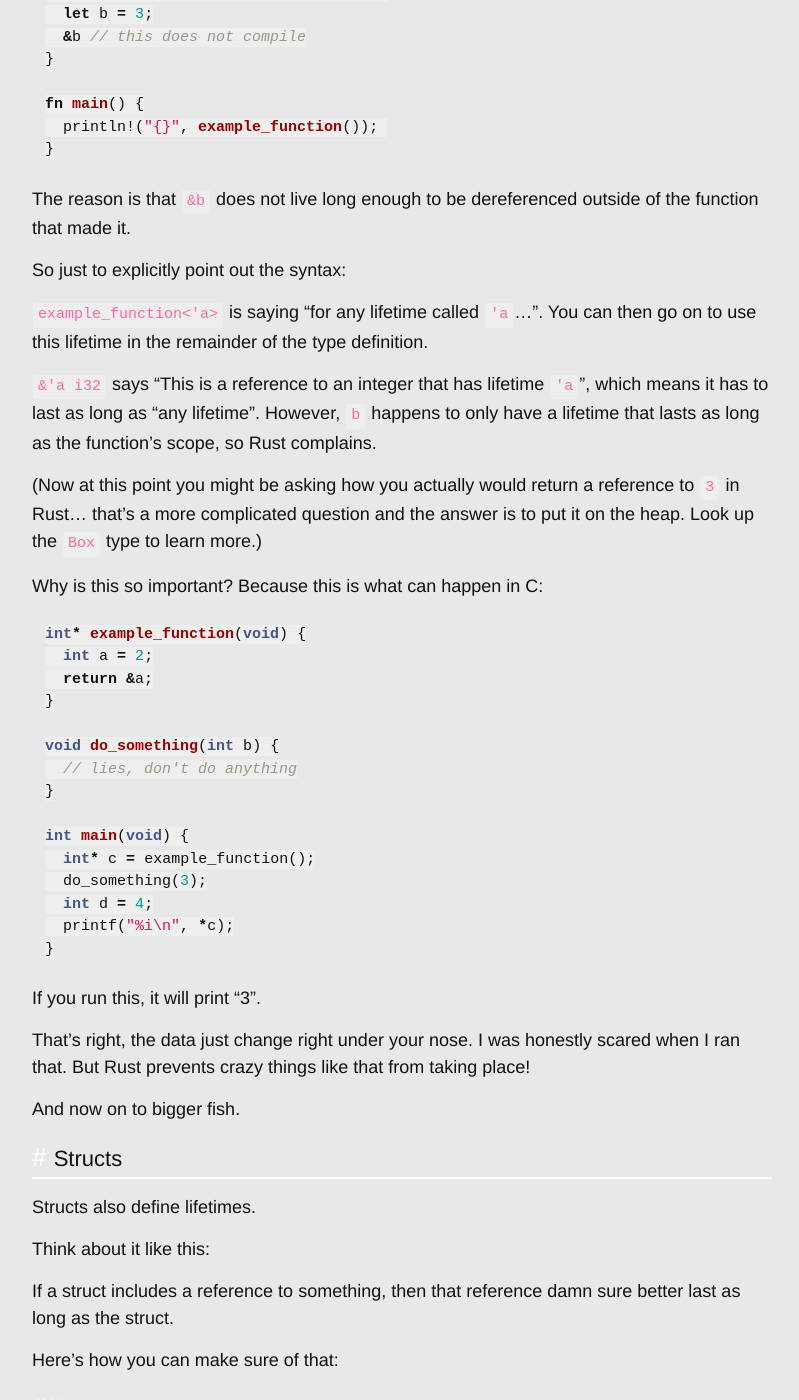
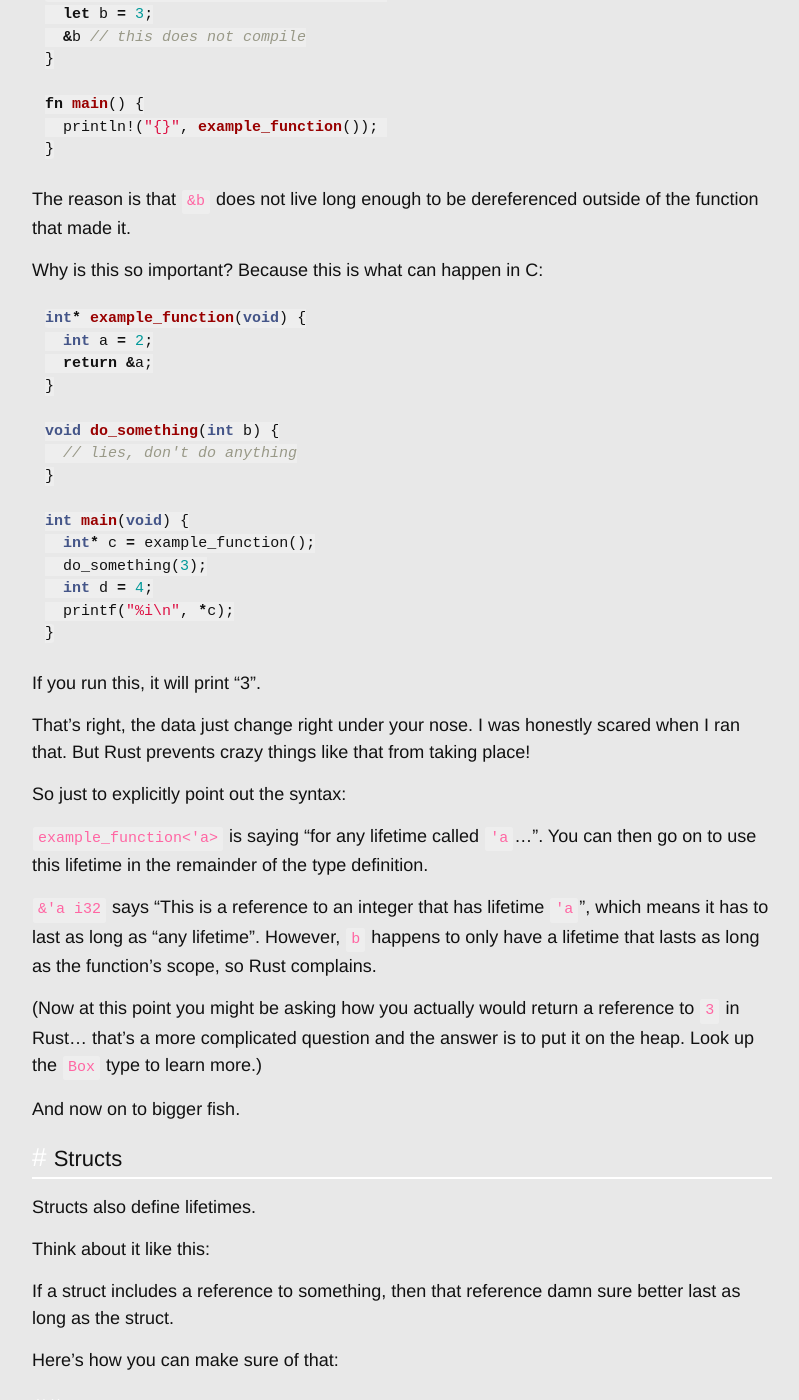
Before and after one commit to Charlesetc/charlesetc, a Jekyll site: the page built from _posts/2015-10-29-rust-lifetimes.markdown, in a window 1280 px wide and 1400 px high, scrolled down 1848 px. Shown: the whole window, without its empty margins (238-1037 px from the left). Built offline with Jekyll 4.4.1, drawn with Linux system fonts in a browser that asks for light colours; Markdown is read by kramdown in place of the engine named in the settings; some of the changed lines change nothing that is shown.

Commit message:
Moved c bit

````diff
--- a/_posts/2015-10-29-rust-lifetimes.markdown
+++ b/_posts/2015-10-29-rust-lifetimes.markdown
@@ -81,16 +81,6 @@ fn main() {
 
 The reason is that `&b` does not live long enough to be dereferenced outside of the function that made it.
 
-So just to explicitly point out the syntax:
-
-`example_function<'a>` is saying "for any lifetime called `'a`...". You can then go on to use this lifetime in the remainder of the type definition.
-
-`&'a i32` says "This is a reference to an integer that has lifetime `'a`",
-which means it has to last as long as "any lifetime". However, `b` happens to only have a lifetime that lasts as long as the function's scope, so Rust complains.
-
-(Now at this point you might be asking how you actually would return a reference to `3` in Rust...
-that's a more complicated question and the answer is to put it on the heap. Look up the `Box` type to learn more.)
-
 Why is this so important? Because this is what can happen in C:
 
 ```c
@@ -114,6 +104,16 @@ int main(void) {
 If you run this, it will print "3".
 
 That's right, the data just change right under your nose. I was honestly scared when I ran that. But Rust prevents crazy things like that from taking place!
+
+So just to explicitly point out the syntax:
+
+`example_function<'a>` is saying "for any lifetime called `'a`...". You can then go on to use this lifetime in the remainder of the type definition.
+
+`&'a i32` says "This is a reference to an integer that has lifetime `'a`",
+which means it has to last as long as "any lifetime". However, `b` happens to only have a lifetime that lasts as long as the function's scope, so Rust complains.
+
+(Now at this point you might be asking how you actually would return a reference to `3` in Rust...
+that's a more complicated question and the answer is to put it on the heap. Look up the `Box` type to learn more.)
 
 And now on to bigger fish.
 
````
